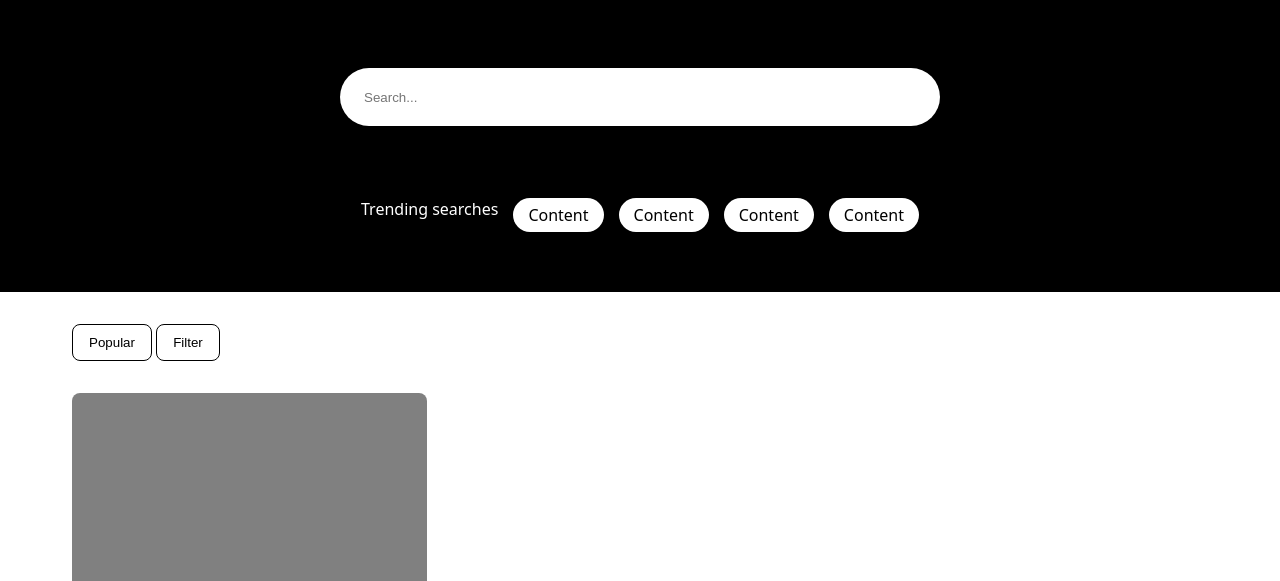
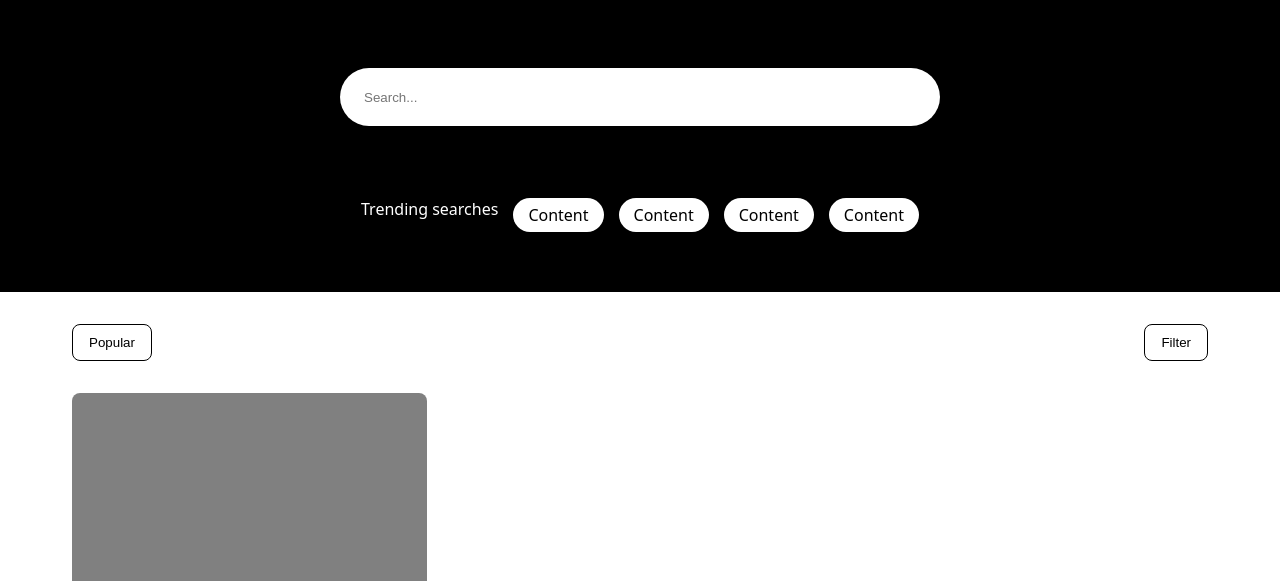
Before and after one commit to SquidIcarus/flexbox-lab, a plain HTML site: page index.html in a window 1280 px wide. Shown: the part 219-800 px from the top of the page. Drawn offline with Linux system fonts and the light colour scheme.

Commit message:
divide the sub nav

```diff
--- a/css/style.css
+++ b/css/style.css
@@ -85,6 +85,12 @@
   padding: 32px 72px;
 }
 
+#subnav {
+  display: flex;
+  flex-direction: row;
+  justify-content: space-between;
+}
+
 nav button {
   background-color: #ea4c89;
   border-radius: 8px;
```
